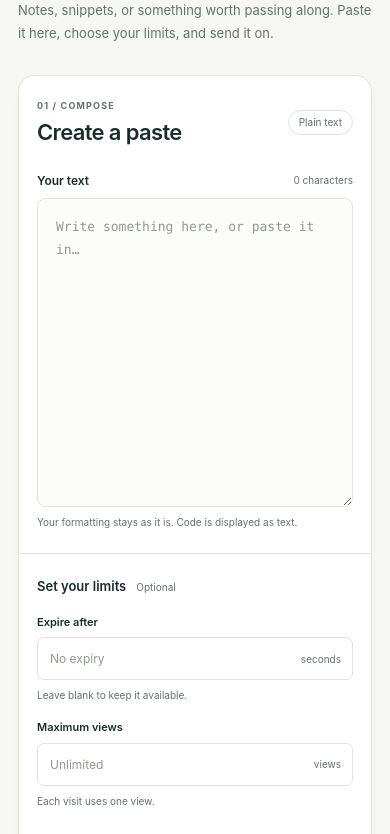
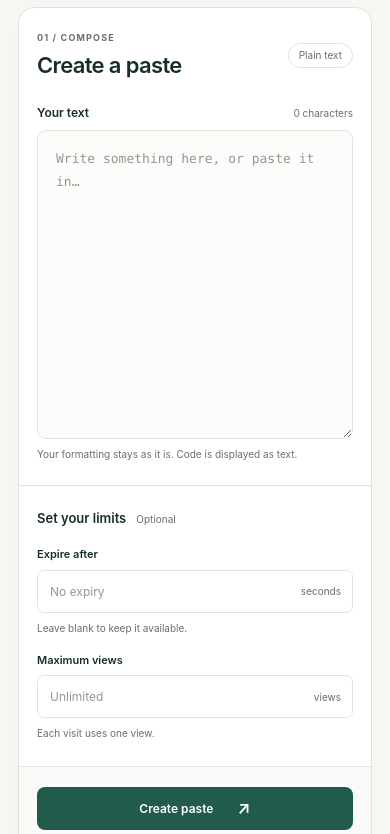
Before and after one commit to ankithareddy08/pastebin-lite, a website: page public/index.html in a window 390 px wide. Shown: the part 261-1095 px from the top of the page. Drawn offline with Linux system fonts and the light colour scheme.

Commit message:
Move sharing notes below the sidebar steps

```diff
--- a/public/index.html
+++ b/public/index.html
@@ -27,7 +27,6 @@
             <p class="eyebrow"><span class="status-dot" aria-hidden="true"></span> SMALL TOOL. SIMPLE SHARING.</p>
             <h1 id="page-title">A little text.<br>A link to share.</h1>
           </div>
-          <p class="intro-copy">Notes, snippets, or something worth passing along. Paste it here, choose your limits, and send it on.</p>
         </section>
 
         <div class="workspace">
@@ -109,6 +108,7 @@
             <div class="note-item"><span class="note-number">01</span><div><h3>Make it yours</h3><p>Anything you can type, ready to share.</p></div></div>
             <div class="note-item"><span class="note-number">02</span><div><h3>Choose when it ends</h3><p>Use a time limit, a view limit, both, or neither.</p></div></div>
             <div class="note-item"><span class="note-number">03</span><div><h3>Send the link</h3><p>Anyone with the link can read it while it’s available.</p></div></div>
+            <p>Notes, snippets, or something worth passing along. Paste it here, choose your limits, and send it on.</p>
             <p class="privacy-note">When either limit is reached, the link stops working. Leave both blank to share without limits.</p>
           </aside>
         </div>
--- a/public/styles.css
+++ b/public/styles.css
@@ -37,7 +37,6 @@ h1, h2, h3, p { margin: 0; }
 .eyebrow { display: flex; align-items: center; gap: 8px; font-size: 10px; font-weight: 650; letter-spacing: .13em; line-height: 1.5; }
 .status-dot { width: 6px; height: 6px; background: #74916b; border-radius: 50%; }
 h1 { font-size: clamp(36px, 4.4vw, 56px); line-height: 1.08; letter-spacing: -.055em; font-weight: 570; margin-top: 17px; }
-.intro-copy { max-width: 302px; padding-bottom: 4px; color: var(--muted); line-height: 1.75; font-size: 14px; }
 .workspace { display: grid; grid-template-columns: minmax(0, 1fr) 250px; gap: 40px; align-items: start; }
 .editor-card, .viewer-card { background: var(--surface); border: 1px solid var(--line); border-radius: var(--radius); box-shadow: 0 5px 20px #172d2a03; overflow: hidden; }
 .card-heading { display: flex; align-items: center; justify-content: space-between; gap: 20px; padding: 27px 30px 24px; }
@@ -121,7 +120,6 @@ input { color: var(--ink); min-width: 0; }
   .page-shell { width: min(760px, calc(100% - 48px)); }
   .workspace { grid-template-columns: minmax(0, 1fr) 200px; gap: 25px; }
   .intro { gap: 25px; }
-  .intro-copy { max-width: 240px; font-size: 13px; }
   .card-heading, .limits-section, .form-footer, .success-panel { padding-left: 23px; padding-right: 23px; }
   .editor-field { padding-left: 23px; padding-right: 23px; }
   .form-error { margin-left: 23px; margin-right: 23px; }
@@ -137,7 +135,6 @@ input { color: var(--ink); min-width: 0; }
   .brand { gap: 10px; }
   .intro { padding: 35px 0 26px; display: block; }
   h1 { font-size: 44px; margin-top: 14px; }
-  .intro-copy { max-width: 360px; margin-top: 18px; font-size: 13px; }
   .workspace { display: block; }
   .side-notes { display: none; }
   .card-heading { padding-top: 23px; }
```
